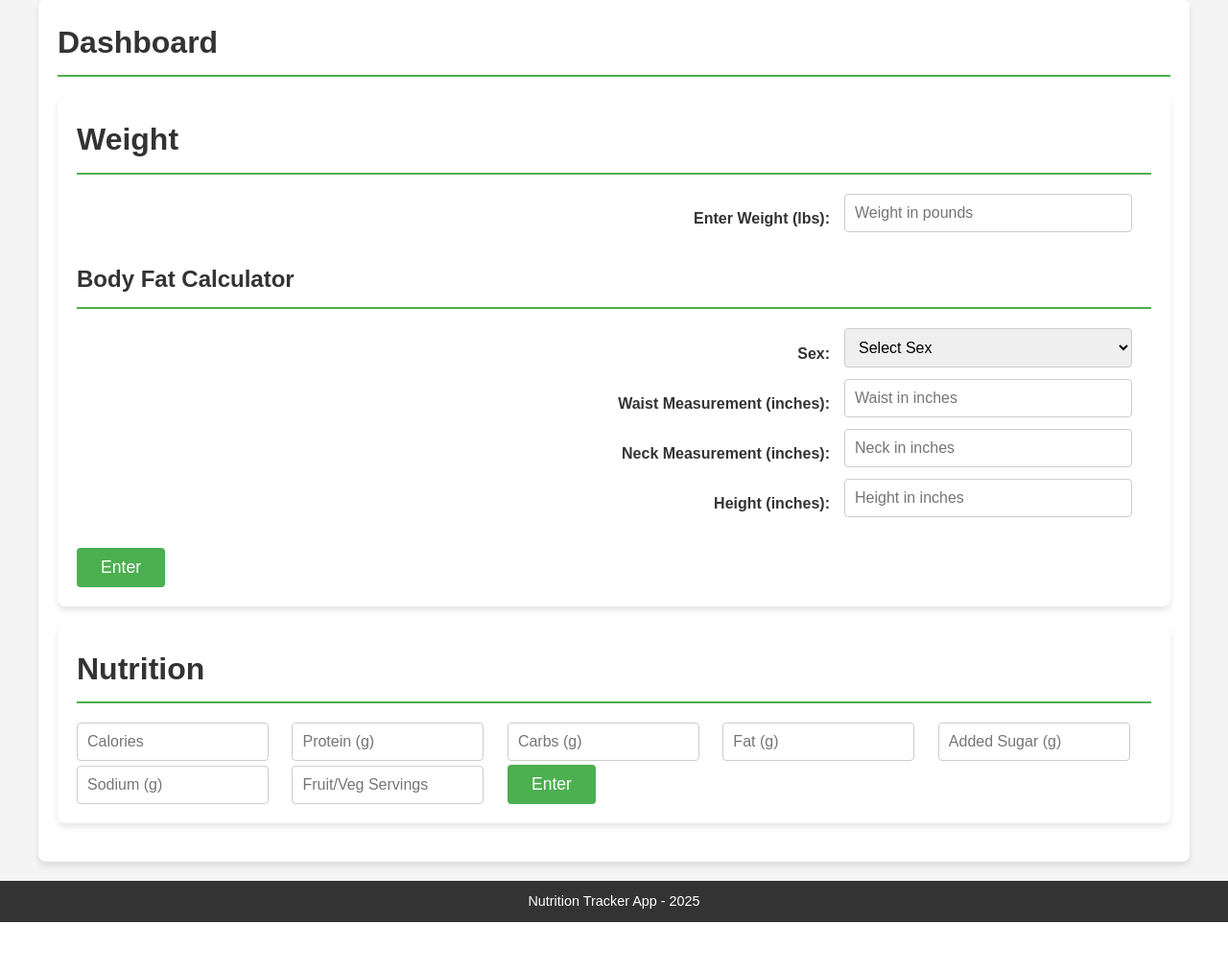
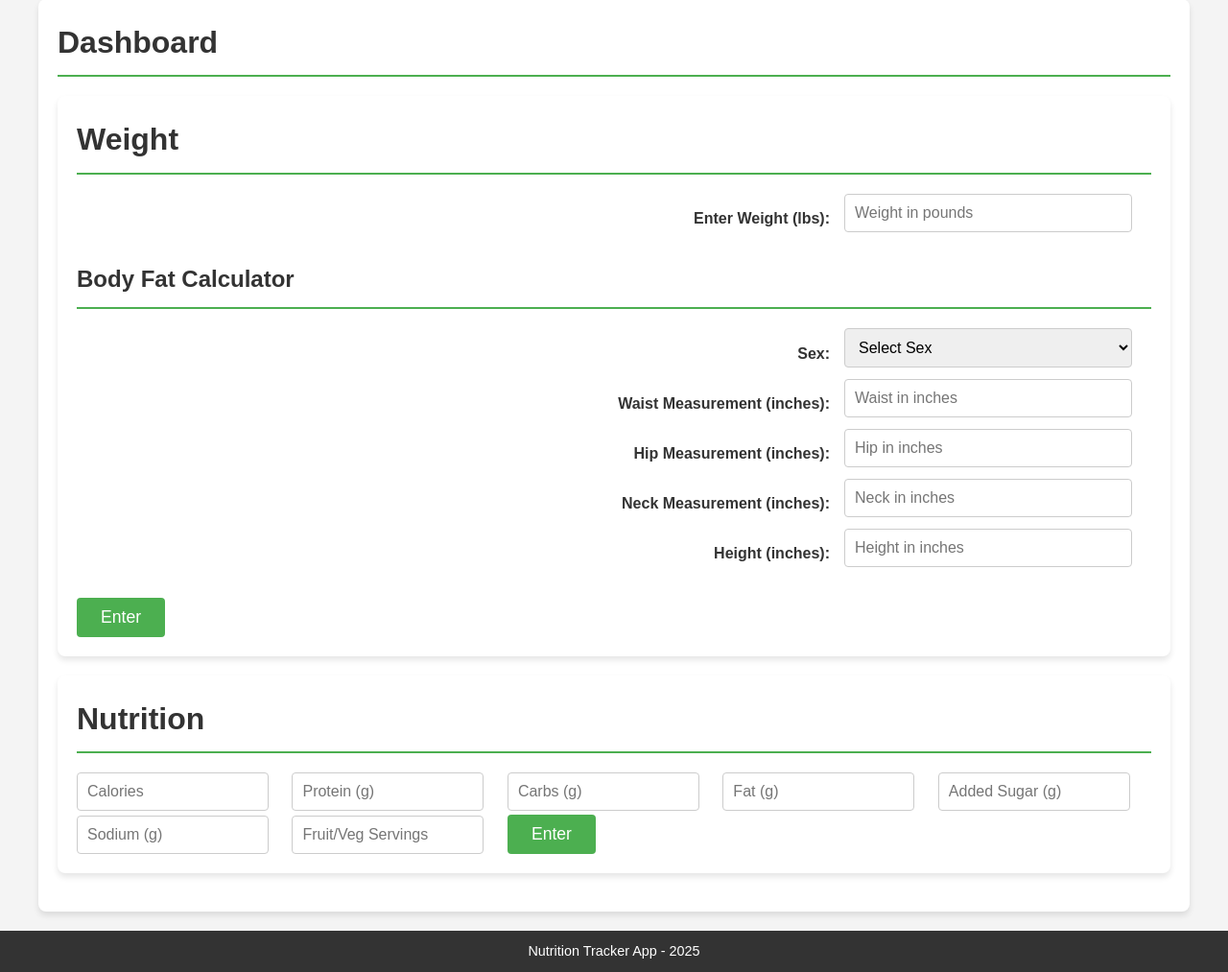
Before and after one commit to abbyhepburn/NutriTrack, a Flask app: page /dashboard in a window 1280 px wide. Shown: the part 163-1176 px from the top of the page at 96% size. Before the commit the page ends 1124 px from the top, so only its background shows below. Run offline with Flask 3, Linux system fonts and the light colour scheme; parts of the project's set-up code (start-up, migrations or seed data) failed here and were passed over.

Commit message:
python files

```diff
--- a/app.py
+++ b/app.py
@@ -16,12 +16,14 @@ def dashboard():
 
 
 # Weight tracking page
+
 @app.route("/log_weight", methods=["GET", "POST"])
 def log_weight():
     if request.method == "POST" and "weight" in request.form:
         weight = request.form["weight"]
         weights.append(float(weight))
     return render_template("advice.html", advice_type="weight", weights=weights)
+
 
 # Nutrition tracking page
 @app.route("/log_nutrition", methods=["GET", "POST"])
--- a/templates/advice.html
+++ b/templates/advice.html
@@ -4,7 +4,7 @@
     <meta charset="UTF-8">
     <meta name="viewport" content="width=device-width, initial-scale=1.0">
     <title>NutriTrack - Advice</title>
-    <link rel="stylesheet" href="{{ url_for('static', filename='styles.css') }}">
+    <link rel="stylesheet" href="../static/styles.css">
 </head>
 <body>
     <header>
--- a/templates/dashboard.html
+++ b/templates/dashboard.html
@@ -4,7 +4,7 @@
     <meta charset="UTF-8" />
     <meta name="viewport" content="width=device-width, initial-scale=1" />
     <title>NutriTrack - Dashboard</title>
-<link rel="stylesheet" href="{{ url_for('static', filename='styles.css') }}">
+    <link rel="stylesheet" href="../static/styles.css">
 </head>
 <body>
     <header>
@@ -59,6 +59,17 @@
                         placeholder="Waist in inches"
                         required
                     />
+                </div>
+                <div class="form-row">
+                   <label for="hip">Hip Measurement (inches):</label>
+                   <input
+                       type="number"
+                       step="0.1"
+                       name="waist"
+                       id="hip"
+                       placeholder="Hip in inches"
+                       required
+                   />
                 </div>
 
                 <div class="form-row">
--- a/templates/index.html
+++ b/templates/index.html
@@ -4,7 +4,7 @@
     <meta charset="UTF-8">
     <meta name="viewport" content="width=device-width, initial-scale=1.0">
     <title>NutriTrack</title>
-<link rel="stylesheet" href="{{ url_for('static', filename='styles.css') }}">
+<link rel="stylesheet" href="../static/styles.css">
 </head>
 <body>
     <header>
```
